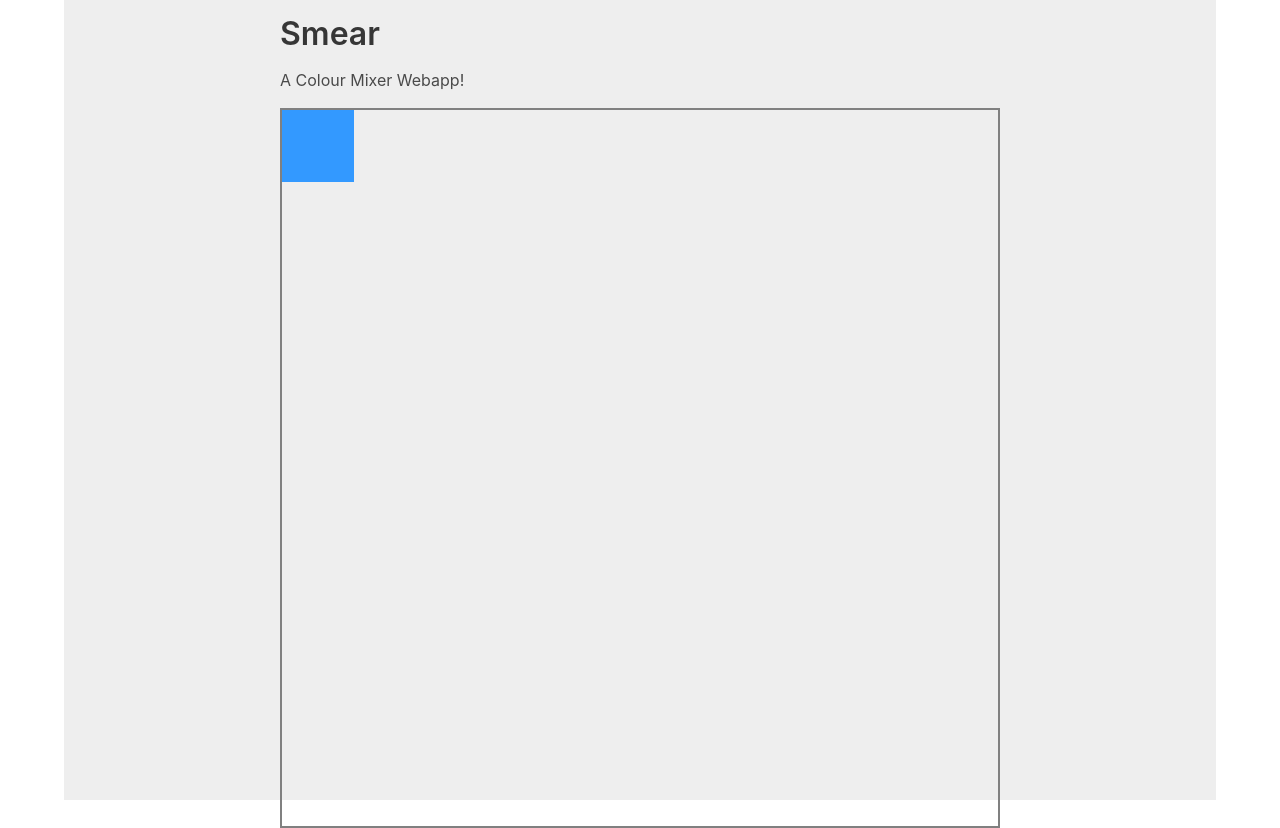
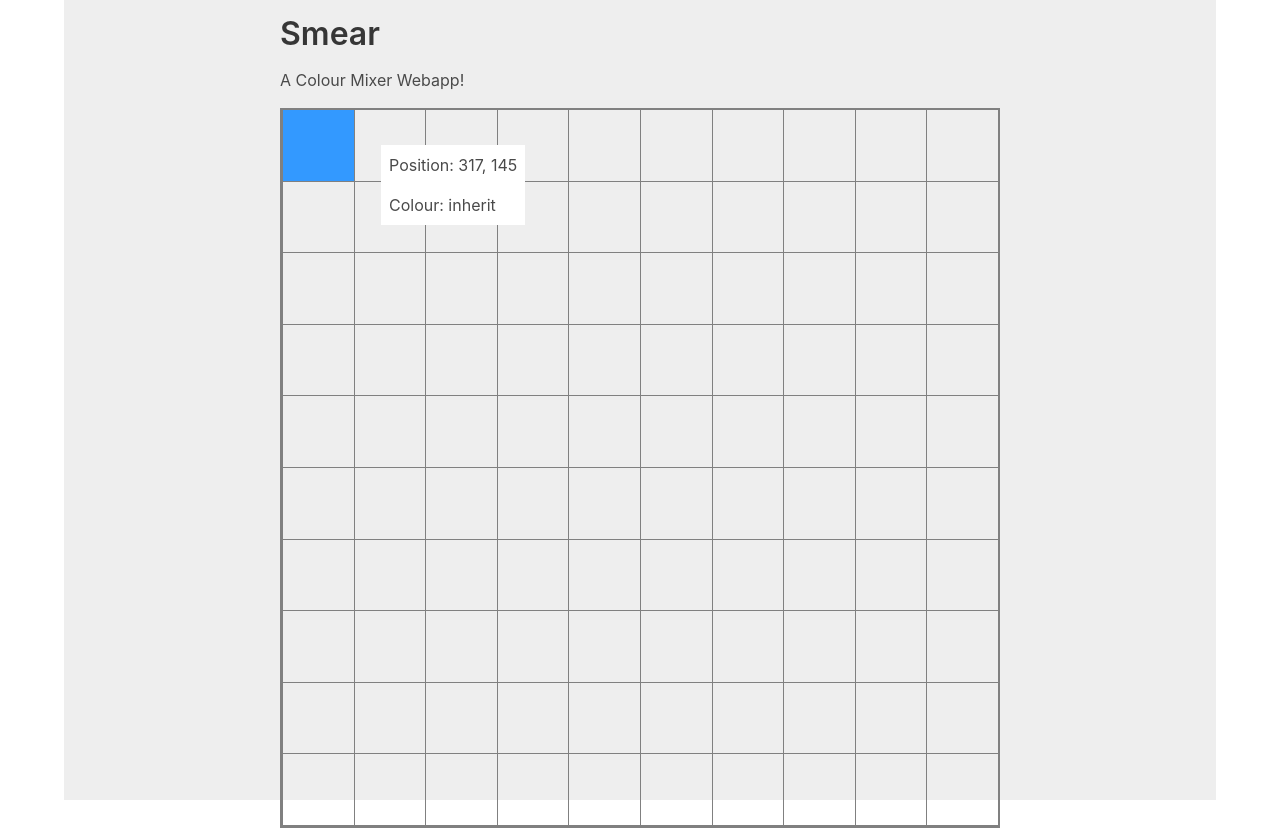
Before and after one commit to mifuyne/colgrid, a React (Vite) app: page / in a window 1280 px wide. Both pictures are taken after a click on the button 317 px from the left and 145 px from the top of the page. Built offline with nearby package versions, Linux system fonts and the light colour scheme.

Commit message:
Added popover container div.
  * change position based on mouse click.
  * gets colour based on which button was clicked on
  * will open and close when clicking on appropriate elements

Included a way to track which coloured cells are set by the user.

handleColorChange renamed to handleClick.

```diff
--- a/src/components/Cell.jsx
+++ b/src/components/Cell.jsx
@@ -2,12 +2,12 @@
 
 import { memo } from 'react'
 
-const Cell = memo(function Cell({ onColorChange, uid, value }) {
+const Cell = memo(function Cell({ onClick, uid, properties }) {
     return (
         <button
             className="grid-cells"
-            onClick={e => onColorChange(uid, e.target.value)}
-            style={{ backgroundColor: value }}>&nbsp;</button>
+            onClick={e => onClick(uid, e.target.value, e)}
+            style={{ backgroundColor: properties.colour }}>&nbsp;</button>
     )
 })
 
--- a/src/components/Grid.jsx
+++ b/src/components/Grid.jsx
@@ -1,19 +1,53 @@
-import { useState } from 'react'
+import { useState, useRef, useEffect } from 'react'
 import Cell from './Cell'
+import Picker from './Picker'
 import '../styles/Grid.css'
 
 function Grid ({ size }) {
+    const cell_amount = size ** 2
+    const [colours, setColours] = useState(Array(cell_amount).fill({userFilled: false, colour: "inherit"}))
+    const [pickerMeta, setPickerMeta] = useState({pos: {x: 0, y: 0}, colour: null})
+    const [isPickerOpen, togglePicker] = useState(false)
 
-    const cell_amount = size ** 2
-    const [colours, setColours] = useState(Array(cell_amount).fill("inherit"))
+    // References
+    const gridRef = useRef(null)
+    const pickerRef = useRef(null)
 
     // Event Handlers
-    function handleColorChange(idx, value) {
+    function handleClick(idx, value, evt) {
+        // change the picker's position
+        let new_meta = {...pickerMeta}
+        new_meta.pos = {
+            x: evt.clientX,
+            y: evt.clientY
+        }
+        new_meta.colour = colours[idx].colour
+
         const new_colours = colours.slice()
-        new_colours[idx] = "#3399ff"
+        new_colours[idx] = {
+            userFilled: true,
+            colour: "#3399ff"
+        }
 
-        setColours(new_colours);
+
+        setPickerMeta(new_meta)
+        setColours(new_colours)
     }
+
+    // -- checking where the mouse is clicking on
+    useEffect(() => {
+        window.onclick = (event) => {
+            if (!gridRef.current.contains(event.target)
+                && (pickerRef.current === null
+                    || (pickerRef.current !== null && !pickerRef.current.contains(event.target))
+                )
+            ) {
+                togglePicker(false)
+            } else {
+                togglePicker(true)
+            }
+        }
+    }, [])
 
     // Generate the 10x10 grid, but futureproof for variable grid size
     const rows = []
@@ -35,13 +69,19 @@ function Grid ({ size }) {
             <Cell
                 uid={i}
                 key={cell_key}
-                value={colours[i]}
-                onColorChange={handleColorChange}
+                properties={colours[i]}
+                onClick={handleClick}
             />
         )
     }
 
-    return <div className="grid">{rows}</div>
+    return (
+        <>
+            <div className="grid" ref={gridRef}>{rows}</div>
+            {/* {isPickerOpen && <Picker pos={pickerMeta.pos} />} */}
+            <Picker {...pickerMeta} ref={pickerRef} isActive={isPickerOpen} />
+        </>
+    )
 }
 
 export default Grid
--- /dev/null
+++ b/src/components/Picker.jsx
@@ -0,0 +1,25 @@
+import { forwardRef } from 'react'
+import { HexColorPicker, HexColorInput } from 'react-colorful'
+
+/* function Picker(popover, color, onChange) {
+    return (
+        <div className="popover" ref={popover}>
+            <HexColorPicker color={color} onChange={onChange} />
+        </div>
+    )
+} */
+const Picker = forwardRef( ({pos, colour, isActive}, ref) => {
+    return (
+        <>
+            {isActive && (
+            <div className="colour-picker" style={{ left: pos.x + "px", top: pos.y + "px" }} ref={ref}>
+                <p>Position: {pos.x}, {pos.y}</p>
+                <p>Colour: {colour}</p>
+            </div>)}
+        </>
+    )
+})
+
+Picker.displayName = 'Picker'
+
+export default Picker
--- a/src/styles/Grid.css
+++ b/src/styles/Grid.css
@@ -14,7 +14,16 @@
     height: 9vw;
     padding: 0;
     margin: 0;
-    border: 0;
+    border: 0 solid grey;
+    border-width: 0 0 1px 1px;
+}
+
+.colour-picker {
+    position: absolute;
+    top: 0;
+    left: 0;
+    padding: 0.5rem;
+    background-color: white;
 }
 
 @media (min-width: 744px) {
```
